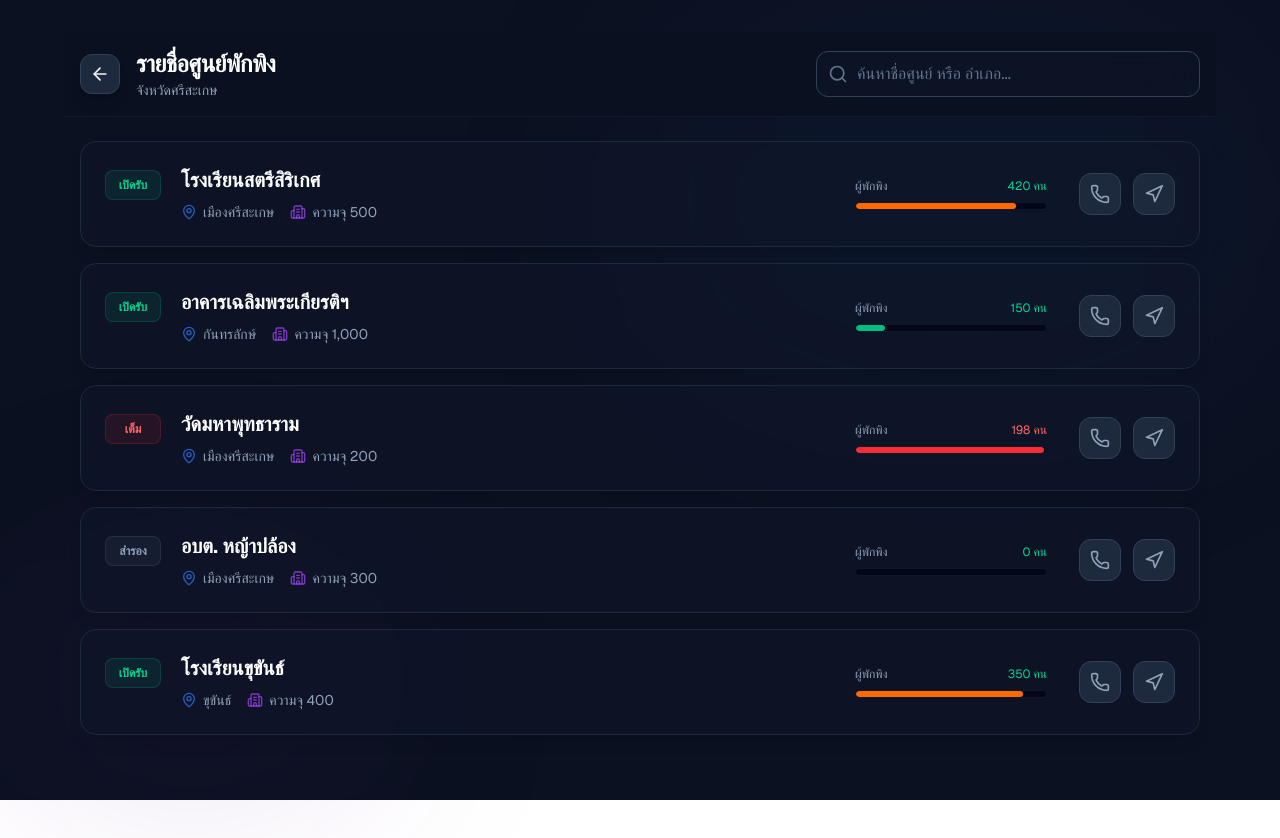
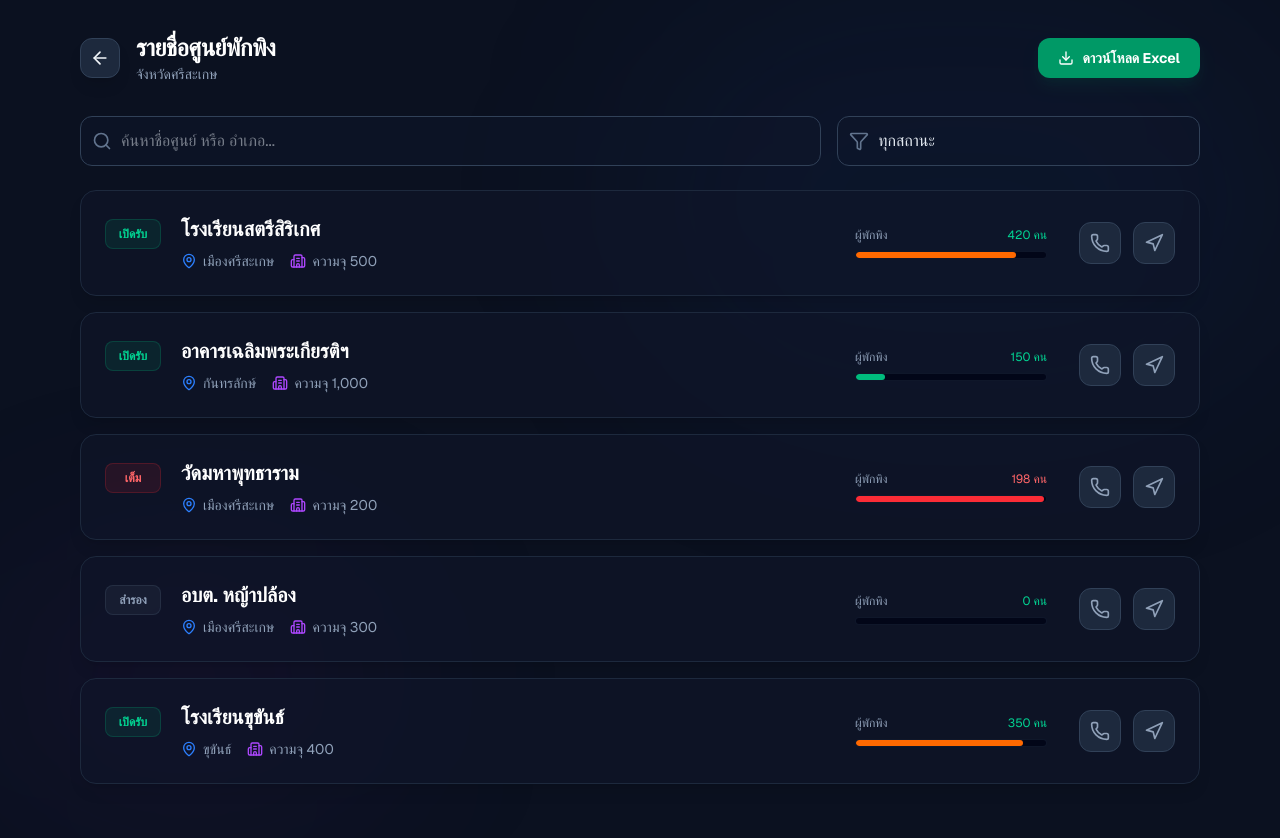
Before and after one commit to Oatto319/Sisaket-ready, a Next.js app: page /cards/shelter in a window 1280 px wide. Shown: the top 838 px of the page. Before the commit the page ends 800 px from the top, so only its background shows below. Built offline with nearby package versions, Linux system fonts and the light colour scheme.

Commit message:
add_Excel_Download

```diff
--- a/app/cards/shelter/page.tsx
+++ b/app/cards/shelter/page.tsx
@@ -2,6 +2,7 @@
 
 import { useRouter } from 'next/navigation';
 import { useState, useMemo } from 'react';
+import * as XLSX from 'xlsx';
 import {
   ArrowLeft,
   MapPin,
@@ -9,69 +10,63 @@ import {
   Navigation,
   Building2,
   Search,
-  X
+  X,
+  Download,
+  ChevronLeft,
+  ChevronRight,
+  Filter
 } from 'lucide-react';
 
 export default function ShelterPage() {
   const router = useRouter();
+
+  // State สำหรับการค้นหาและฟิลเตอร์
   const [searchQuery, setSearchQuery] = useState('');
+  const [statusFilter, setStatusFilter] = useState('ALL');
+  const [currentPage, setCurrentPage] = useState(1);
+  const itemsPerPage = 10;
 
-  // Mock Data
+  // Mock Data (สามารถขยายข้อมูลเพื่อทดสอบ Pagination ได้)
   const shelters = [
-    {
-      id: 1,
-      name: 'โรงเรียนสตรีสิริเกศ',
-      district: 'เมืองศรีสะเกษ',
-      capacity: 500,
-      occupied: 420,
-      status: 'OPEN',
-      phone: '045-612-345',
-    },
-    {
-      id: 2,
-      name: 'อาคารเฉลิมพระเกียรติฯ',
-      district: 'กันทรลักษ์',
-      capacity: 1000,
-      occupied: 150,
-      status: 'OPEN',
-      phone: '045-899-123',
-    },
-    {
-      id: 3,
-      name: 'วัดมหาพุทธาราม',
-      district: 'เมืองศรีสะเกษ',
-      capacity: 200,
-      occupied: 198,
-      status: 'FULL',
-      phone: '081-234-5678',
-    },
-    {
-      id: 4,
-      name: 'อบต. หญ้าปล้อง',
-      district: 'เมืองศรีสะเกษ',
-      capacity: 300,
-      occupied: 0,
-      status: 'STANDBY',
-      phone: '045-111-222',
-    },
-    {
-      id: 5,
-      name: 'โรงเรียนขุขันธ์',
-      district: 'ขุขันธ์',
-      capacity: 400,
-      occupied: 350,
-      status: 'OPEN',
-      phone: '045-999-888',
-    },
+    { id: 1, name: 'โรงเรียนสตรีสิริเกศ', district: 'เมืองศรีสะเกษ', capacity: 500, occupied: 420, status: 'OPEN', phone: '045-612-345' },
+    { id: 2, name: 'อาคารเฉลิมพระเกียรติฯ', district: 'กันทรลักษ์', capacity: 1000, occupied: 150, status: 'OPEN', phone: '045-899-123' },
+    { id: 3, name: 'วัดมหาพุทธาราม', district: 'เมืองศรีสะเกษ', capacity: 200, occupied: 198, status: 'FULL', phone: '081-234-5678' },
+    { id: 4, name: 'อบต. หญ้าปล้อง', district: 'เมืองศรีสะเกษ', capacity: 300, occupied: 0, status: 'STANDBY', phone: '045-111-222' },
+    { id: 5, name: 'โรงเรียนขุขันธ์', district: 'ขุขันธ์', capacity: 400, occupied: 350, status: 'OPEN', phone: '045-999-888' },
   ];
 
-  // Logic การค้นหา
+  // Logic: กรองข้อมูล (Search + Status Filter)
   const filteredShelters = useMemo(() => {
-    return shelters.filter((shelter) =>
-      shelter.name.toLowerCase().includes(searchQuery.toLowerCase()) ||
-      shelter.district.toLowerCase().includes(searchQuery.toLowerCase())
-    );
-  }, [searchQuery, shelters]);
+    return shelters.filter((shelter) => {
+      const matchSearch = shelter.name.toLowerCase().includes(searchQuery.toLowerCase()) ||
+                          shelter.district.toLowerCase().includes(searchQuery.toLowerCase());
+      const matchStatus = statusFilter === 'ALL' || shelter.status === statusFilter;
+      return matchSearch && matchStatus;
+    });
+  }, [searchQuery, statusFilter, shelters]);
+
+  // Logic: แบ่งหน้า (Pagination)
+  const totalPages = Math.ceil(filteredShelters.length / itemsPerPage) || 1;
+  const paginatedData = useMemo(() => {
+    const start = (currentPage - 1) * itemsPerPage;
+    return filteredShelters.slice(start, start + itemsPerPage);
+  }, [filteredShelters, currentPage]);
+
+  // ฟังก์ชันดาวน์โหลด Excel
+  const exportToExcel = () => {
+    const dataToExport = filteredShelters.map(s => ({
+      'ชื่อศูนย์': s.name,
+      'อำเภอ': s.district,
+      'ความจุ': s.capacity,
+      'จำนวนที่พักอยู่': s.occupied,
+      'สถานะ': getStatusLabel(s.status),
+      'เบอร์โทรศัพท์': s.phone
+    }));
+    const worksheet = XLSX.utils.json_to_sheet(dataToExport);
+    const workbook = XLSX.utils.book_new();
+    XLSX.utils.book_append_sheet(workbook, worksheet, "Shelters");
+    XLSX.writeFile(workbook, `Shelters_Sisaket_${new Date().toLocaleDateString()}.xlsx`);
+  };
 
   const getStatusColor = (status: string) => {
     switch (status) {
@@ -91,7 +86,6 @@ export default function ShelterPage() {
 
   return (
     <div className="min-h-screen bg-[#0B1120] text-slate-100 font-sans">
-      {/* Background Decor */}
       <div className="fixed inset-0 z-0 pointer-events-none">
          <div className="absolute top-0 right-0 w-[50%] h-[50%] bg-blue-900/10 rounded-full blur-[100px]" />
          <div className="absolute bottom-0 left-0 w-[30%] h-[30%] bg-purple-900/10 rounded-full blur-[100px]" />
@@ -99,15 +93,12 @@ export default function ShelterPage() {
 
       <div className="relative z-10 max-w-6xl mx-auto px-4 py-8">
 
-        {/* Header & Search Section (Sticky) */}
-        <div className="sticky top-0 bg-[#0B1120]/90 backdrop-blur-xl py-4 z-20 border-b border-slate-800/50 -mx-4 px-4 mb-6">
-          <div className="flex flex-col md:flex-row gap-4 justify-between items-start md:items-center max-w-6xl mx-auto">
-
-            {/* Title Block */}
+        {/* Header Section */}
+        <div className="flex flex-col md:flex-row gap-6 justify-between items-start md:items-center mb-8">
             <div className="flex items-center gap-4">
               <button
                 onClick={() => router.back()}
-                className="group flex items-center justify-center w-10 h-10 rounded-xl bg-slate-800 border border-slate-700 hover:bg-blue-600 hover:border-blue-500 hover:text-white transition-all duration-300 shadow-lg"
+                className="group flex items-center justify-center w-10 h-10 rounded-xl bg-slate-800 border border-slate-700 hover:bg-blue-600 transition-all shadow-lg"
               >
                 <ArrowLeft className="w-5 h-5 group-hover:-translate-x-0.5 transition-transform" />
               </button>
@@ -117,102 +108,116 @@ export default function ShelterPage() {
               </div>
             </div>
 
-            {/* Search Input */}
-            <div className="w-full md:w-96 relative">
-              <div className="absolute inset-y-0 left-0 pl-3 flex items-center pointer-events-none">
-                <Search className="h-5 w-5 text-slate-500" />
+            <button
+              onClick={exportToExcel}
+              className="flex items-center gap-2 bg-emerald-600 hover:bg-emerald-500 text-white px-5 py-2.5 rounded-xl font-bold transition-all shadow-lg shadow-emerald-900/20 active:scale-95 text-sm"
+            >
+              <Download className="w-4 h-4" />
+              ดาวน์โหลด Excel
+            </button>
         </div>
+
+        {/* Filters Section */}
+        <div className="grid grid-cols-1 md:grid-cols-3 gap-4 mb-6">
+          {/* Search */}
+          <div className="md:col-span-2 relative">
+            <Search className="absolute left-3 top-1/2 -translate-y-1/2 h-5 w-5 text-slate-500" />
             <input
               type="text"
               value={searchQuery}
-                onChange={(e) => setSearchQuery(e.target.value)}
+              onChange={(e) => { setSearchQuery(e.target.value); setCurrentPage(1); }}
               placeholder="ค้นหาชื่อศูนย์ หรือ อำเภอ..."
-                className="block w-full pl-10 pr-10 py-2.5 bg-slate-900/50 border border-slate-700 rounded-xl text-slate-200 placeholder-slate-500 focus:outline-none focus:ring-2 focus:ring-blue-500/50 focus:border-blue-500 transition-all"
+              className="w-full pl-10 pr-10 py-3 bg-slate-900/50 border border-slate-700 rounded-xl text-slate-200 focus:ring-2 focus:ring-blue-500/50 outline-none transition-all"
             />
-              {searchQuery && (
-                <button
-                  onClick={() => setSearchQuery('')}
-                  className="absolute inset-y-0 right-0 pr-3 flex items-center text-slate-500 hover:text-slate-300"
+          </div>
+
+          {/* Status Select */}
+          <div className="relative">
+            <Filter className="absolute left-3 top-1/2 -translate-y-1/2 h-5 w-5 text-slate-500" />
+            <select
+              value={statusFilter}
+              onChange={(e) => { setStatusFilter(e.target.value); setCurrentPage(1); }}
+              className="w-full pl-10 pr-4 py-3 bg-slate-900/50 border border-slate-700 rounded-xl text-slate-200 focus:ring-2 focus:ring-blue-500/50 outline-none appearance-none transition-all"
             >
-                  <X className="h-4 w-4" />
-                </button>
-              )}
-            </div>
+              <option value="ALL">ทุกสถานะ</option>
+              <option value="OPEN">เปิดรับ</option>
+              <option value="FULL">เต็ม</option>
+              <option value="STANDBY">สำรอง</option>
+            </select>
           </div>
         </div>
 
-        {/* List View of Shelters */}
-        <div className="space-y-4">
-          {filteredShelters.length > 0 ? (
-            filteredShelters.map((shelter) => {
+        {/* List View */}
+        <div className="space-y-4 mb-8">
+          {paginatedData.length > 0 ? (
+            paginatedData.map((shelter) => {
                const percent = Math.round((shelter.occupied / shelter.capacity) * 100);
-
                return (
-                <div
-                  key={shelter.id}
-                  className="group flex flex-col md:flex-row md:items-center justify-between gap-6 p-6 rounded-2xl bg-slate-900/60 border border-slate-800 hover:border-blue-500/30 hover:bg-slate-800/80 transition-all duration-200 shadow-lg"
-                >
-                  {/* Left: Info */}
+                <div key={shelter.id} className="group flex flex-col md:flex-row md:items-center justify-between gap-6 p-6 rounded-2xl bg-slate-900/60 border border-slate-800 hover:border-blue-500/30 transition-all shadow-lg">
                   <div className="flex items-start gap-5 flex-1">
                     <div className={`mt-1 min-w-[3.5rem] text-center px-2 py-1.5 rounded-lg border text-xs font-bold ${getStatusColor(shelter.status)}`}>
                       {getStatusLabel(shelter.status)}
                     </div>
                     <div>
-                      <h3 className="text-xl font-bold text-white group-hover:text-blue-400 transition-colors">
-                        {shelter.name}
-                      </h3>
+                      <h3 className="text-xl font-bold text-white group-hover:text-blue-400 transition-colors">{shelter.name}</h3>
                       <div className="flex flex-wrap items-center gap-4 text-sm text-slate-400 mt-2">
-                        <span className="flex items-center gap-1.5"><MapPin className="w-4 h-4 text-blue-500/70" /> {shelter.district}</span>
-                        <span className="flex items-center gap-1.5"><Building2 className="w-4 h-4 text-purple-500/70" /> ความจุ {shelter.capacity.toLocaleString()}</span>
+                        <span className="flex items-center gap-1.5"><MapPin className="w-4 h-4 text-blue-500" /> {shelter.district}</span>
+                        <span className="flex items-center gap-1.5"><Building2 className="w-4 h-4 text-purple-500" /> ความจุ {shelter.capacity.toLocaleString()}</span>
                       </div>
                     </div>
                   </div>
 
-                  {/* Right: Stats & Actions */}
-                  <div className="flex flex-col sm:flex-row items-center gap-4 md:gap-8 w-full md:w-auto pl-14 md:pl-0">
-                    {/* Occupancy Bar */}
+                  <div className="flex flex-col sm:flex-row items-center gap-8 w-full md:w-auto pl-14 md:pl-0">
                     <div className="w-full sm:w-48">
                       <div className="flex justify-between text-xs mb-2">
                         <span className="text-slate-400">ผู้พักพิง</span>
                         <span className={percent > 90 ? 'text-red-400' : 'text-emerald-400'}>{shelter.occupied.toLocaleString()} คน</span>
                       </div>
                       <div className="h-2 w-full bg-slate-950 rounded-full overflow-hidden border border-slate-800/50">
-                        <div
-                          className={`h-full rounded-full transition-all duration-500 ${percent > 90 ? 'bg-red-500' : percent > 70 ? 'bg-orange-500' : 'bg-emerald-500'}`}
-                          style={{ width: `${percent}%` }}
-                        />
+                        <div className={`h-full rounded-full transition-all duration-500 ${percent > 90 ? 'bg-red-500' : percent > 70 ? 'bg-orange-500' : 'bg-emerald-500'}`} style={{ width: `${percent}%` }} />
                       </div>
                     </div>
-
-                    {/* Action Buttons */}
                     <div className="flex gap-3 w-full sm:w-auto">
-                      <button className="flex-1 sm:flex-none p-2.5 rounded-xl bg-slate-800 hover:bg-blue-600 hover:text-white text-slate-400 transition-colors border border-slate-700 hover:border-blue-500 flex justify-center items-center">
-                        <Phone className="w-5 h-5" />
-                      </button>
-                      <button className="flex-1 sm:flex-none p-2.5 rounded-xl bg-slate-800 hover:bg-emerald-600 hover:text-white text-slate-400 transition-colors border border-slate-700 hover:border-emerald-500 flex justify-center items-center">
-                        <Navigation className="w-5 h-5" />
-                      </button>
+                      <button className="p-2.5 rounded-xl bg-slate-800 hover:bg-blue-600 text-slate-400 hover:text-white transition-all border border-slate-700"><Phone className="w-5 h-5" /></button>
+                      <button className="p-2.5 rounded-xl bg-slate-800 hover:bg-emerald-600 text-slate-400 hover:text-white transition-all border border-slate-700"><Navigation className="w-5 h-5" /></button>
                     </div>
                   </div>
                 </div>
                );
             })
           ) : (
-             // Empty State
              <div className="flex flex-col items-center justify-center py-20 text-slate-500 bg-slate-900/30 rounded-3xl border border-slate-800 border-dashed">
                <Search className="w-16 h-16 mb-4 text-slate-700" />
                <h3 className="text-xl font-semibold text-slate-300">ไม่พบข้อมูล</h3>
-               <p>ลองเปลี่ยนคำค้นหาใหม่</p>
-               <button
-                  onClick={() => setSearchQuery('')}
-                  className="mt-4 text-blue-400 hover:text-blue-300 hover:underline"
-                >
-                  ล้างคำค้นหา
-                </button>
+               <button onClick={() => {setSearchQuery(''); setStatusFilter('ALL');}} className="mt-4 text-blue-400 hover:underline">ล้างการค้นหา</button>
              </div>
           )}
         </div>
 
+        {/* Pagination Controls */}
+        {totalPages > 1 && (
+          <div className="flex items-center justify-between px-2 text-sm">
+            <p className="text-slate-500">
+              หน้า <span className="text-white font-medium">{currentPage}</span> จาก <span className="text-white font-medium">{totalPages}</span>
+            </p>
+            <div className="flex gap-2">
+              <button
+                onClick={() => setCurrentPage(p => Math.max(1, p - 1))}
+                disabled={currentPage === 1}
+                className="flex items-center gap-1 px-4 py-2 bg-slate-800 border border-slate-700 rounded-lg text-slate-300 hover:bg-slate-700 disabled:opacity-30 disabled:cursor-not-allowed transition-all"
+              >
+                <ChevronLeft className="w-4 h-4" /> ก่อนหน้า
+              </button>
+              <button
+                onClick={() => setCurrentPage(p => Math.min(totalPages, p + 1))}
+                disabled={currentPage === totalPages}
+                className="flex items-center gap-1 px-4 py-2 bg-slate-800 border border-slate-700 rounded-lg text-slate-300 hover:bg-slate-700 disabled:opacity-30 disabled:cursor-not-allowed transition-all"
+              >
+                ถัดไป <ChevronRight className="w-4 h-4" />
+              </button>
+            </div>
+          </div>
+        )}
       </div>
     </div>
   );
--- a/package.json
+++ b/package.json
@@ -12,7 +12,8 @@
     "lucide-react": "^0.562.0",
     "next": "16.1.1",
     "react": "19.2.3",
-    "react-dom": "19.2.3"
+    "react-dom": "19.2.3",
+    "xlsx": "^0.18.5"
   },
   "devDependencies": {
     "@tailwindcss/postcss": "^4",
```
Also changed, not shown: 1 other file (tests, documents, lock files or other folders). Lines whose indentation alone changed are shown as unchanged.
